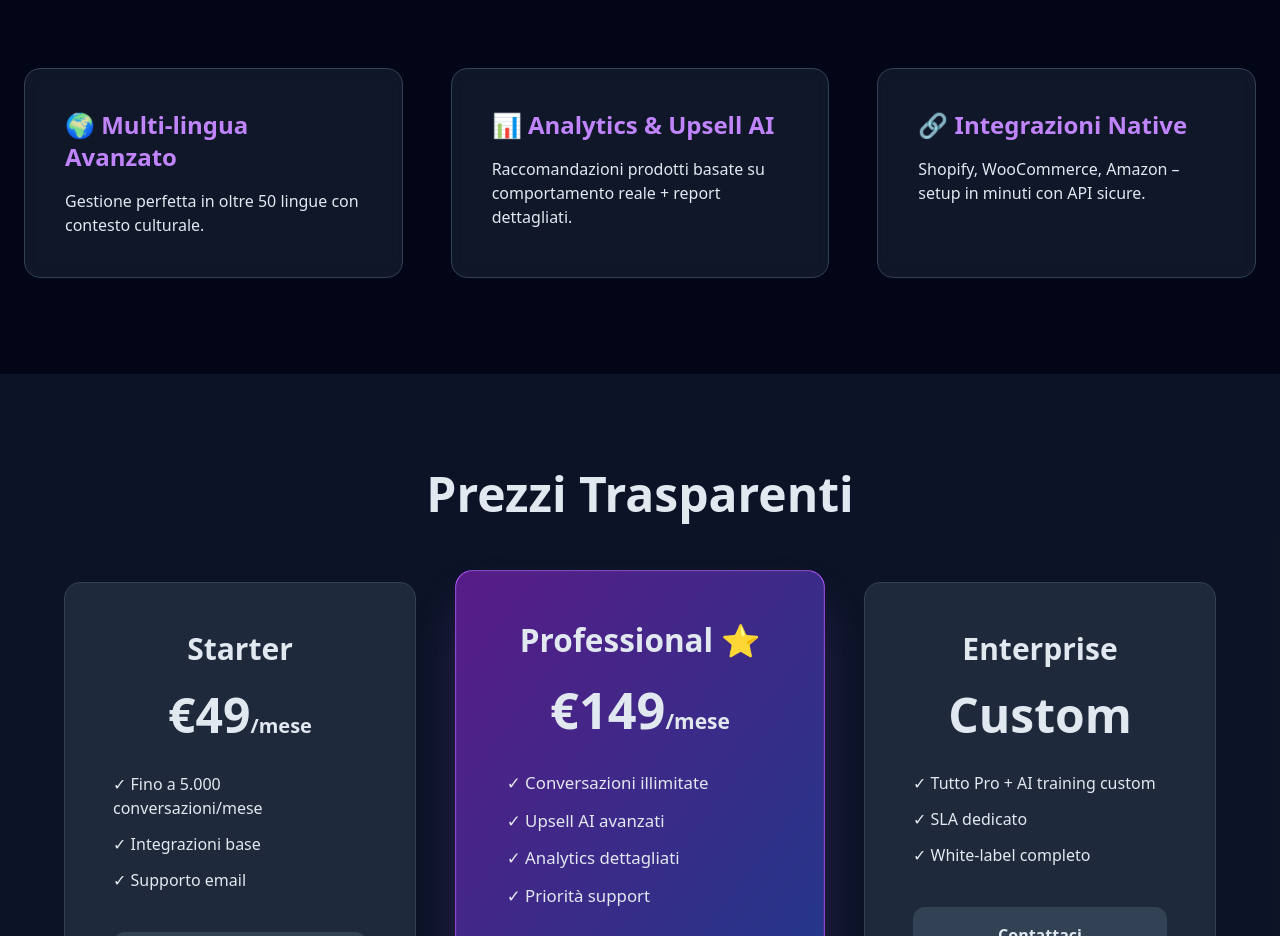
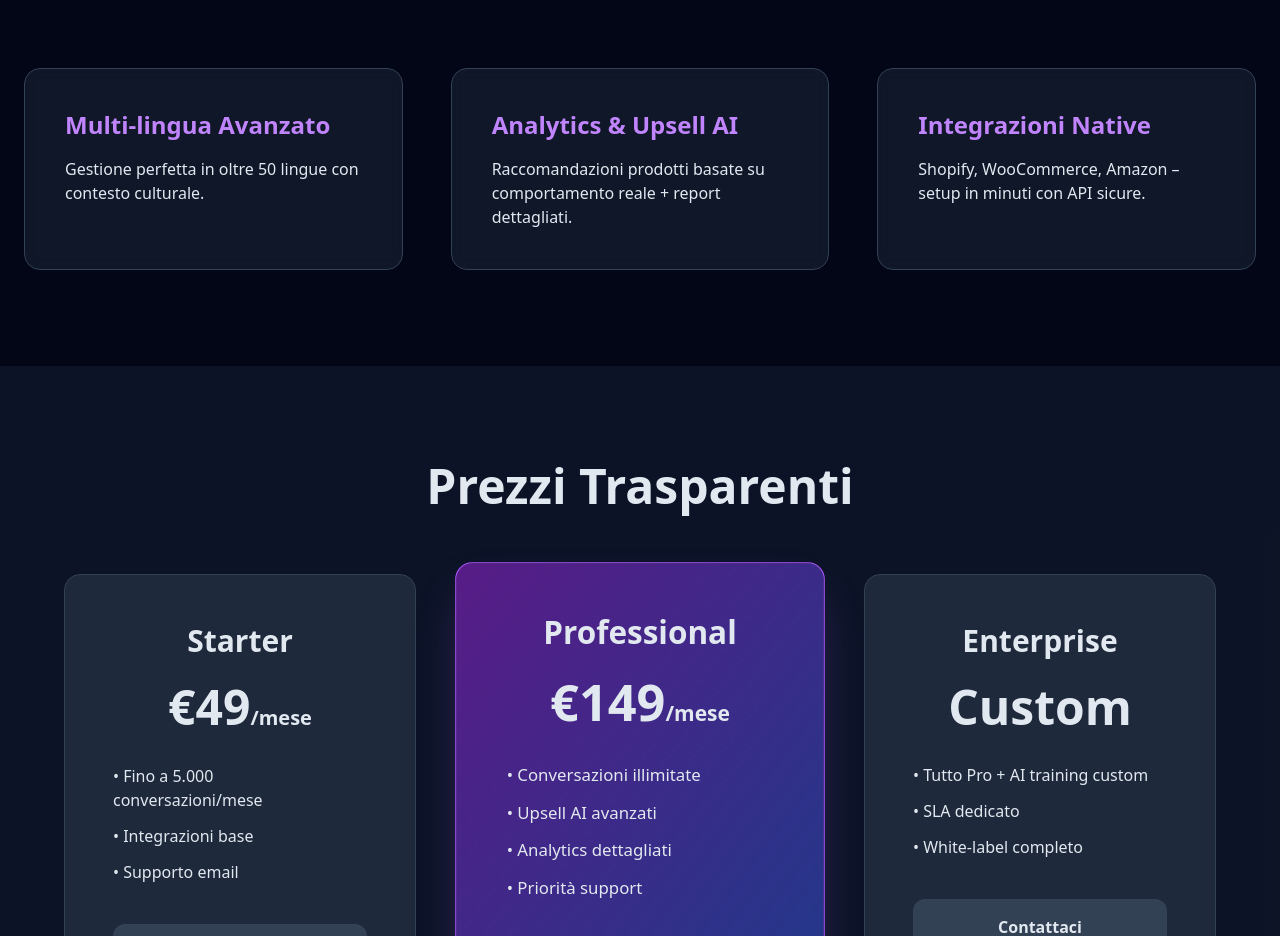
Before and after one commit to lfteam003/ai-chat-saas, a React (Vite) app in the folder frontend/: page / in a window 1280 px wide. Shown: the part 736-1672 px from the top of the page. Built offline with nearby package versions, Linux system fonts and the light colour scheme.

Commit message:
Update main.jsx

```diff
--- a/frontend/src/main.jsx
+++ b/frontend/src/main.jsx
@@ -5,7 +5,7 @@ import './index.css'
 ReactDOM.createRoot(document.getElementById('root')).render(
   <React.StrictMode>
     <div className="min-h-screen bg-slate-950 text-slate-200">
-      {/* Hero con gradient purple/navy */}
+      {/* Hero */}
       <header className="relative overflow-hidden bg-gradient-to-br from-slate-900 via-purple-900 to-slate-900 py-32">
         <div className="container mx-auto px-6 text-center relative z-10">
           <h1 className="text-5xl md:text-7xl font-extrabold mb-6 bg-clip-text text-transparent bg-gradient-to-r from-blue-400 to-purple-600">
@@ -25,55 +25,67 @@ ReactDOM.createRoot(document.getElementById('root')).render(
         <h2 className="text-4xl md:text-5xl font-bold text-center mb-16">Funzionalità Potenti</h2>
         <div className="grid md:grid-cols-3 gap-12">
           <div className="bg-slate-800/50 backdrop-blur border border-slate-700 p-10 rounded-2xl hover:border-purple-500 transition">
-            <h3 className="text-2xl font-bold mb-4 text-purple-400">🌍 Multi-lingua Avanzato</h3>
+            <h3 className="text-2xl font-bold mb-4 text-purple-400">Multi-lingua Avanzato</h3>
             <p>Gestione perfetta in oltre 50 lingue con contesto culturale.</p>
           </div>
           <div className="bg-slate-800/50 backdrop-blur border border-slate-700 p-10 rounded-2xl hover:border-purple-500 transition">
-            <h3 className="text-2xl font-bold mb-4 text-purple-400">📊 Analytics & Upsell AI</h3>
+            <h3 className="text-2xl font-bold mb-4 text-purple-400">Analytics & Upsell AI</h3>
             <p>Raccomandazioni prodotti basate su comportamento reale + report dettagliati.</p>
           </div>
           <div className="bg-slate-800/50 backdrop-blur border border-slate-700 p-10 rounded-2xl hover:border-purple-500 transition">
-            <h3 className="text-2xl font-bold mb-4 text-purple-400">🔗 Integrazioni Native</h3>
+            <h3 className="text-2xl font-bold mb-4 text-purple-400">Integrazioni Native</h3>
             <p>Shopify, WooCommerce, Amazon – setup in minuti con API sicure.</p>
           </div>
         </div>
       </section>
 
-      {/* Pricing dark pro - FIXATO QUI */}
+      {/* Pricing */}
       <section className="bg-slate-900/80 py-24">
         <div className="container mx-auto px-6 text-center">
           <h2 className="text-4xl md:text-5xl font-bold mb-16">Prezzi Trasparenti</h2>
           <div className="grid md:grid-cols-3 gap-12 max-w-6xl mx-auto">
             <div className="bg-slate-800 border border-slate-700 p-12 rounded-2xl">
               <h3 className="text-3xl font-bold mb-6">Starter</h3>
-              <p className="text-5xl font-bold mb-8">€49<span className="text-xl">/mese</span></p>
+              <p className="text-5xl font-bold mb-8">
+                €49<span className="text-xl">/mese</span>
+              </p>
               <ul className="text-left mb-10 space-y-3">
-                <li>✓ Fino a 5.000 conversazioni/mese</li>
-                <li>✓ Integrazioni base</li>
-                <li>✓ Supporto email</li>
+                <li>• Fino a 5.000 conversazioni/mese</li>
+                <li>• Integrazioni base</li>
+                <li>• Supporto email</li>
               </ul>
-              <button className="w-full bg-slate-700 py-4 rounded-xl hover:bg-slate-600 transition font-semibold">Inizia Ora</button>
+              <button className="w-full bg-slate-700 py-4 rounded-xl hover:bg-slate-600 transition font-semibold">
+                Inizia Ora
+              </button>
             </div>
+
             <div className="bg-gradient-to-br from-purple-900 to-blue-900 border border-purple-500 p-12 rounded-2xl scale-105 shadow-2xl shadow-purple-500/30">
-              <h3 className="text-3xl font-bold mb-6">Professional ⭐</h3>
-              <p className="text-5xl font-bold mb-8">€149<span className="text-xl">/mese</span></p>
+              <h3 className="text-3xl font-bold mb-6">Professional</h3>
+              <p className="text-5xl font-bold mb-8">
+                €149<span className="text-xl">/mese</span>
+              </p>
               <ul className="text-left mb-10 space-y-3">
-                <li>✓ Conversazioni illimitate</li>
-                <li>✓ Upsell AI avanzati</li>
-                <li>✓ Analytics dettagliati</li>
-                <li>✓ Priorità support</li>
+                <li>• Conversazioni illimitate</li>
+                <li>• Upsell AI avanzati</li>
+                <li>• Analytics dettagliati</li>
+                <li>• Priorità support</li>
               </ul>
-              <button className="w-full bg-white text-slate-900 py-4 rounded-xl font-bold hover:bg-gray-200 transition">Scegli Pro</button>
+              <button className="w-full bg-white text-slate-900 py-4 rounded-xl font-bold hover:bg-gray-200 transition">
+                Scegli Pro
+              </button>
             </div>
+
             <div className="bg-slate-800 border border-slate-700 p-12 rounded-2xl">
               <h3 className="text-3xl font-bold mb-6">Enterprise</h3>
               <p className="text-5xl font-bold mb-8">Custom</p>
               <ul className="text-left mb-10 space-y-3">
-                <li>✓ Tutto Pro + AI training custom</li>
-                <li>✓ SLA dedicato</li>
-                <li>✓ White-label completo</li>
+                <li>• Tutto Pro + AI training custom</li>
+                <li>• SLA dedicato</li>
+                <li>• White-label completo</li>
               </ul>
-              <button className="w-full bg-slate-700 py-4 rounded-xl hover:bg-slate-600 transition font-semibold">Contattaci</button>
+              <button className="w-full bg-slate-700 py-4 rounded-xl hover:bg-slate-600 transition font-semibold">
+                Contattaci
+              </button>
             </div>
           </div>
         </div>
```
